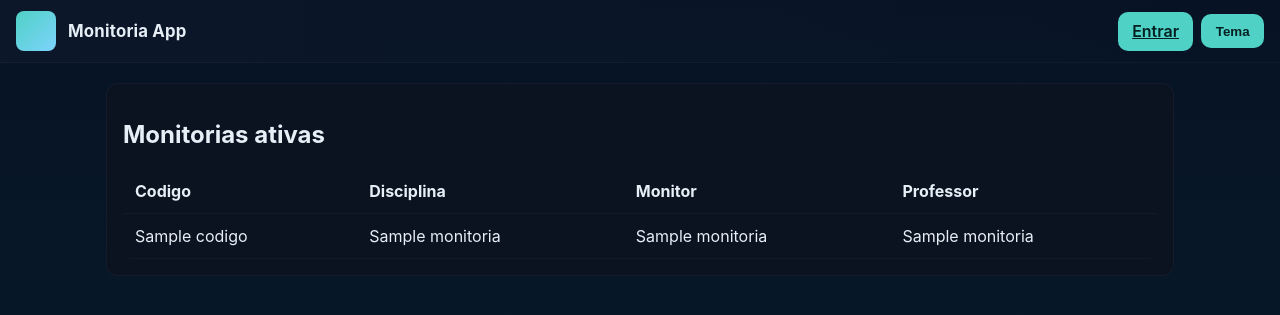
After one commit to WillianPessoa/monitoria-app, a Flask app: template frontend/templates/disciplinas/index.html in a window 1280 px wide. The commit adds this page. Shown: the top 315 px of the page. Run offline with Flask 3, Linux system fonts and the light colour scheme; the template is opened without the code that fills it: most values are stand-ins (such as "Sample title", 1, 10 or a date in 2020).

Commit message:
Feat(US09): Admin lista monitorias ativas por disciplina

```diff
--- /dev/null
+++ b/backend/disciplinas/service.py
@@ -0,0 +1,5 @@
+from disciplinas import repository
+
+
+def list_monitorias_ativas():
+    return repository.list_monitorias_ativas()
--- a/frontend/templates/base.html
+++ b/frontend/templates/base.html
@@ -20,6 +20,7 @@
           <a href="{{ url_for('home') }}" class="button">Inicio</a>
           {% if current_user.papel == 'ADMIN' %}
           <a href="{{ url_for('usuarios.index') }}" class="button">Usuarios</a>
+          <a href="{{ url_for('disciplinas.index') }}" class="button">Disciplinas</a>
           {% endif %}
           {% if current_user.papel == 'MONITOR' %}
           <a href="{{ url_for('usuarios.my_profile') }}" class="button">Meu perfil</a>
--- /dev/null
+++ b/frontend/templates/disciplinas/index.html
@@ -0,0 +1,33 @@
+{% extends 'base.html' %}
+{% block title %}Disciplinas - Monitoria App{% endblock %}
+{% block content %}
+<section class="card">
+  <h2>Monitorias ativas</h2>
+  <div class="table-wrap">
+    <table>
+      <thead>
+        <tr>
+          <th>Codigo</th>
+          <th>Disciplina</th>
+          <th>Monitor</th>
+          <th>Professor</th>
+        </tr>
+      </thead>
+      <tbody>
+        {% for m in monitorias %}
+        <tr>
+          <td>{{ m.codigo }}</td>
+          <td>{{ m.disciplina_nome }}</td>
+          <td>{{ m.monitor_nome }}</td>
+          <td>{{ m.professor_nome }}</td>
+        </tr>
+        {% else %}
+        <tr>
+          <td colspan="4">Nenhuma monitoria ativa encontrada.</td>
+        </tr>
+        {% endfor %}
+      </tbody>
+    </table>
+  </div>
+</section>
+{% endblock %}
```
Also changed, not shown: backend/disciplinas/repository.py (added, +25 -0 lines), backend/disciplinas/routes.py (+5 -3 lines).
